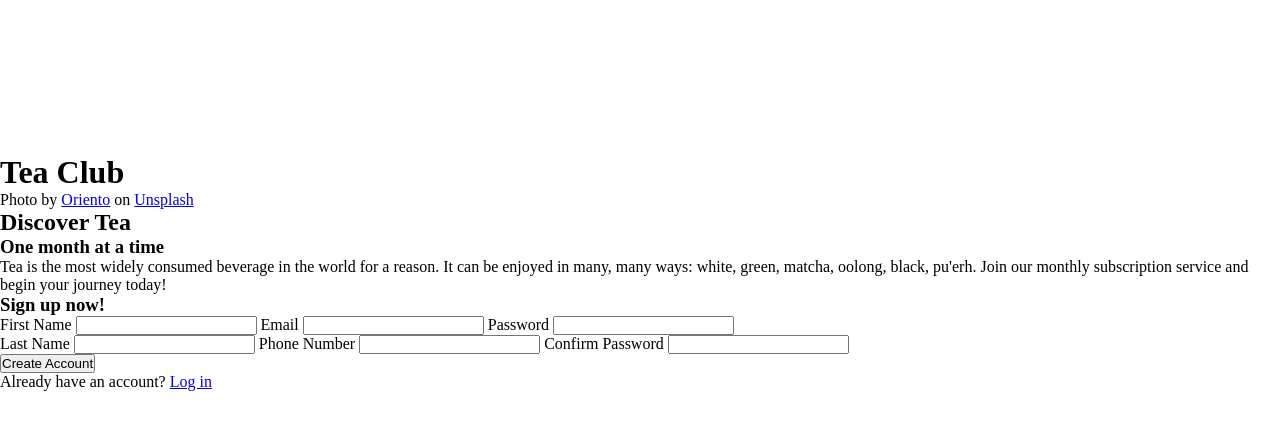
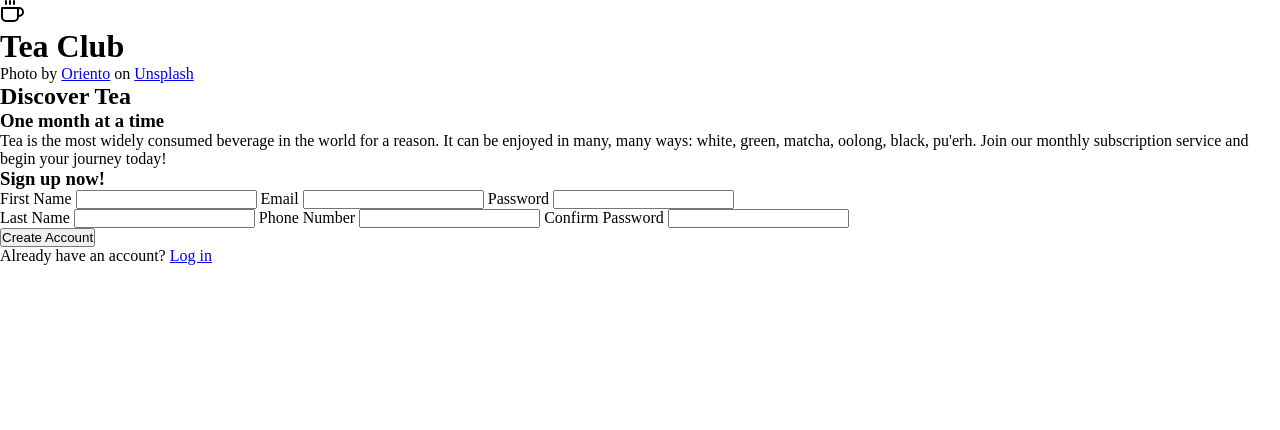
Before and after one commit to bmilcs/odin-signup-form, a plain HTML site: page index.html in a window 1280 px wide. Drawn offline with Linux system fonts and the light colour scheme.

Commit message:
Add new svg icon to index

```diff
--- a/index.html
+++ b/index.html
@@ -13,7 +13,24 @@
       <div class="body-column-left">
         <!-- <img src="./images/tea-background.jpg" alt=""> -->
         <div class="banner-container">
-          <svg class="banner-icon"></svg>
+          <svg
+            xmlns="http://www.w3.org/2000/svg"
+            width="24"
+            height="24"
+            viewBox="0 0 24 24"
+            fill="none"
+            stroke="currentColor"
+            stroke-width="2"
+            stroke-linecap="round"
+            stroke-linejoin="round"
+            class="tea-svg"
+          >
+            <path d="M18 8h1a4 4 0 0 1 0 8h-1" />
+            <path d="M2 8h16v9a4 4 0 0 1-4 4H6a4 4 0 0 1-4-4V8z" />
+            <line x1="6" y1="1" x2="6" y2="4" />
+            <line x1="10" y1="1" x2="10" y2="4" />
+            <line x1="14" y1="1" x2="14" y2="4" />
+          </svg>
           <h1 class="banner-text">Tea Club</h1>
         </div>
         <p class="reference">
```
